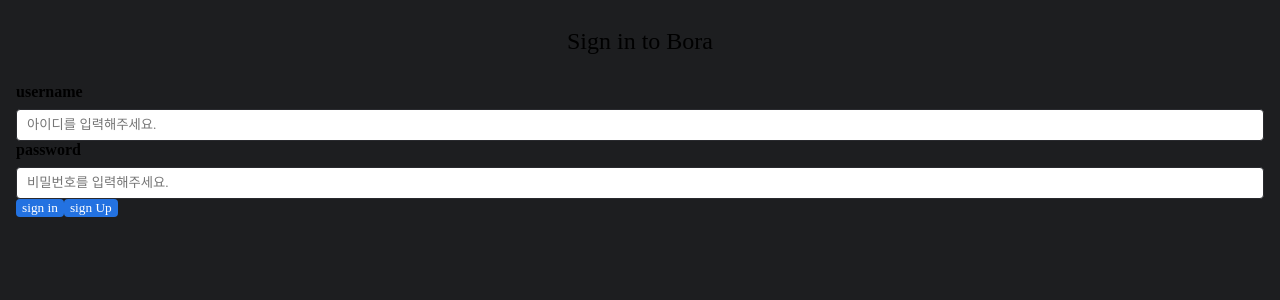
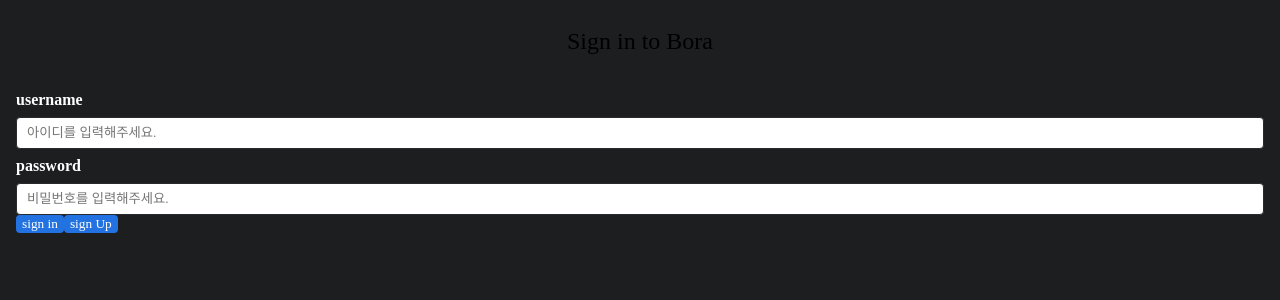
Before and after one commit to bitToyProject/bora-web, a React (Create React App) app: page /login in a window 1280 px wide. Shown: the top 300 px of the page. Built offline with nearby package versions, Linux system fonts and the light colour scheme; a web font is replaced by a local one; what emotion-reset would draw is missing.

Commit message:
feat: ColsLayout

```diff
--- a/src/components/login/LoginContainer.tsx
+++ b/src/components/login/LoginContainer.tsx
@@ -10,7 +10,7 @@ import { ILoginRequest } from 'types/auth.types';
 import { storage } from 'utils/storage';
 import axios, { AxiosError } from 'axios';
 import { ACCESS_TOKEN, REFRESH_TOKEN } from 'constants/token';
-import LabelLayout from 'layouts/wrapper/LabelLayout';
+import { LabelLayout } from 'layouts/wrapper/PageLayout';
 
 const LoginContainer = () => {
   const navigate = useNavigate();
--- a/src/layouts/wrapper/ColLayout.tsx
+++ /dev/null
@@ -1,5 +0,0 @@
-import React from 'react';
-
-export const ColLayout = () => {
-  return <div>ColLayout</div>;
-};
--- a/src/layouts/wrapper/LabelLayout.tsx
+++ /dev/null
@@ -1,27 +0,0 @@
-import { ReactJSXElement } from '@emotion/react/types/jsx-namespace';
-import styled from '@emotion/styled';
-import React from 'react';
-interface Props {
-  children: ReactJSXElement | ReactJSXElement[];
-  label: string;
-  props?: any;
-}
-const LabelLayout = ({ children, label, ...props }: Props) => {
-  return (
-    <>
-      <LabelName>{label}</LabelName>
-      <ChildrenContent>{children}</ChildrenContent>
-    </>
-  );
-};
-
-export default LabelLayout;
-
-const LabelName = styled.label`
-  font-size: 1rem;
-  font-weight: bold;
-`;
-const ChildrenContent = styled.div`
-  margin-top: 0.5rem;
-  width: 100%;
-`;
--- /dev/null
+++ b/src/layouts/wrapper/PageLayout.tsx
@@ -0,0 +1,74 @@
+import { ReactJSXElement } from '@emotion/react/types/jsx-namespace';
+import styled from '@emotion/styled';
+import React, { ReactNode } from 'react';
+interface Props {
+  children: ReactJSXElement | ReactJSXElement[];
+  label: string;
+  props?: any;
+}
+export const LabelLayout = ({ children, label, ...props }: Props) => {
+  return (
+    <LabelWrapper>
+      <LabelName>{label}</LabelName>
+      <ChildrenContent>{children}</ChildrenContent>
+    </LabelWrapper>
+  );
+};
+
+export const ColLayout = ({
+  elements,
+  columns,
+  children,
+  autoFill,
+  ...props
+}: {
+  elements?: {
+    size: string;
+    component: ReactNode;
+  }[];
+  columns?: string[];
+  children?: any;
+  autoFill?: boolean;
+}) => {
+  children = !children ? [] : Array.isArray(children) ? children : [children];
+  columns = columns ?? [...Array(children.length)].map(() => '1fr');
+  elements = elements ?? [];
+  columns = [...elements.map((v) => v.size), ...columns];
+  return (
+    <ColsDiv columns={columns} {...props}>
+      {elements.map((e, i) => (
+        <ColsIn key={i}>{e.component}</ColsIn>
+      ))}
+      {children.map((c: any, i: number) => (
+        <ColsIn key={i}>{c}</ColsIn>
+      ))}
+    </ColsDiv>
+  );
+};
+
+const ColsDiv = styled.div<{
+  columns: string[];
+  autoFill?: boolean;
+}>`
+  display: grid;
+  grid-template-columns: ${({ autoFill }) =>
+    `repeat (${autoFill ? `auto-fill` : `auto-fit`}, minmax(25%, 1fr))`};
+`;
+
+const ColsIn = styled.div`
+  padding: 0.5rem;
+`;
+
+const LabelWrapper = styled.div`
+  margin-top: 0.5rem;
+`;
+
+const LabelName = styled.label`
+  color: ${({ theme }) => theme.colors.white};
+  font-size: 1rem;
+  font-weight: bold;
+`;
+const ChildrenContent = styled.div`
+  margin-top: 0.5rem;
+  width: 100%;
+`;
```
